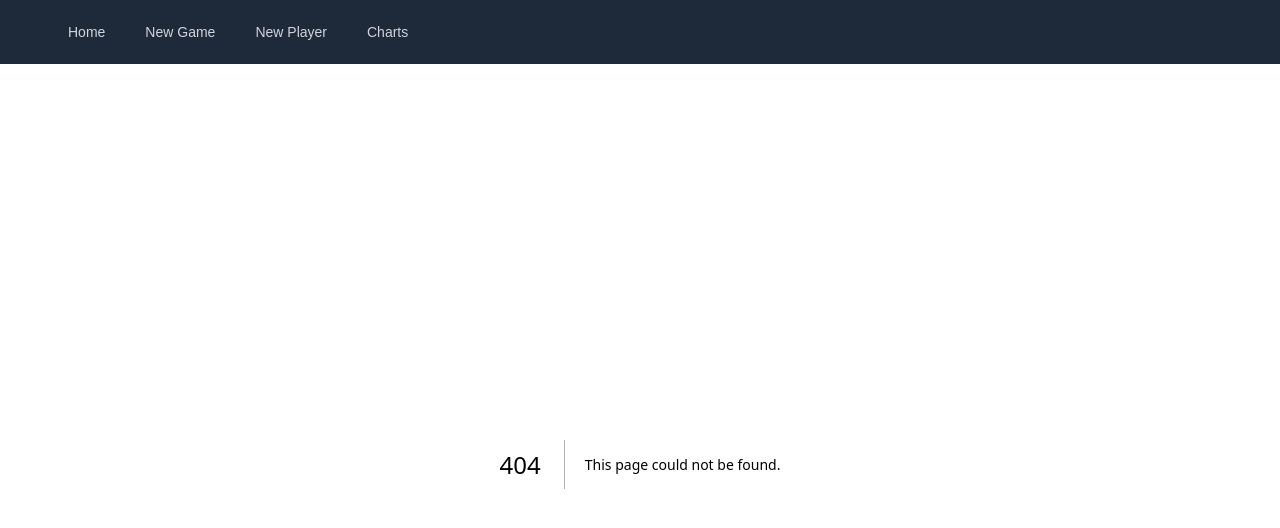
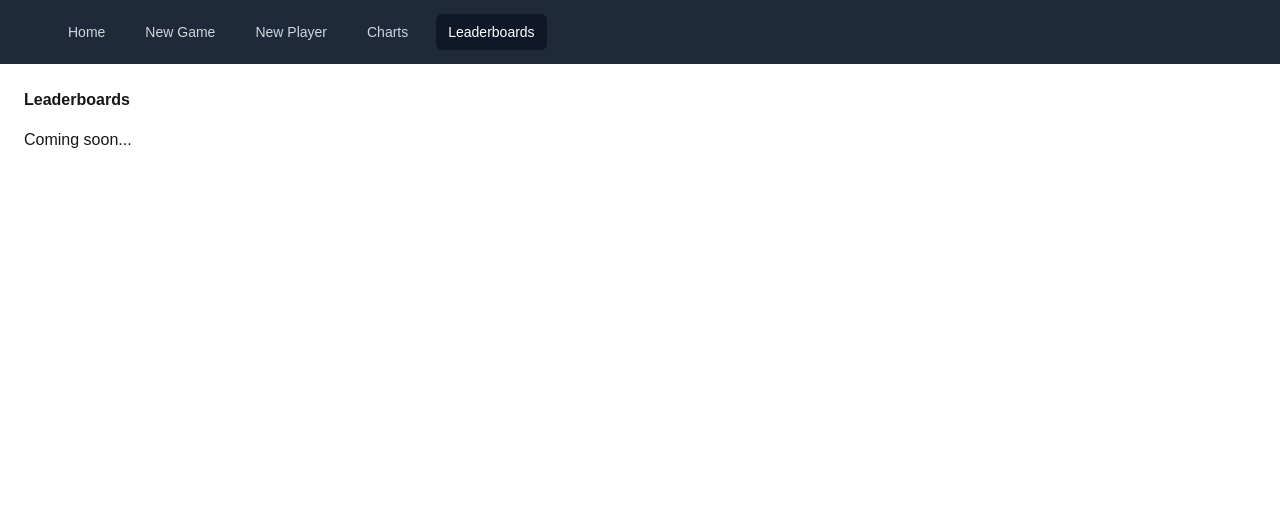
Before and after one commit to Corentin-Aulagnet/tarot-project, a Next.js app: page /leaderboards in a window 1280 px wide. Before the commit this address had no page. Shown: the top 528 px of the page. Built offline with nearby package versions, Linux system fonts and the light colour scheme.

Commit message:
Leaderboard page creation

```diff
--- /dev/null
+++ b/app/leaderboards/page.tsx
@@ -0,0 +1,13 @@
+//import "@/globals.css";
+import { aggregateIterativeScores } from "@/lib/scoreUtils";
+import { createClient } from "@/utils/supabase/client";
+import { cookies } from "next/headers";
+//import Post from "./post";
+import { getLastPlayers } from "@/lib/gameUtils";
+//export const dynamic = "force-dynamic";
+export default async function Page() {
+    return <div className="p-6">
+        <h1 className="font-bold mb-4" style={{ fontFamily: "Arial, sans-serif" }}>Leaderboards</h1>
+        <p>Coming soon...</p>
+    </div>
+}
--- a/components/NavBar.tsx
+++ b/components/NavBar.tsx
@@ -25,7 +25,8 @@ const navigation = [
   { name: 'Home', href: '/', current: true },
   { name: 'New Game', href: '/games/new', current: false },
   { name: 'New Player', href: '/players/new', current: false },
-  {name: 'Charts', href: '/charts/iterative', current: false}
+  {name: 'Charts', href: '/charts/iterative', current: false},
+  {name: 'Leaderboards', href: '/leaderboards', current: false}
 ]
 
 function classNames(...classes: string[]) {
```
